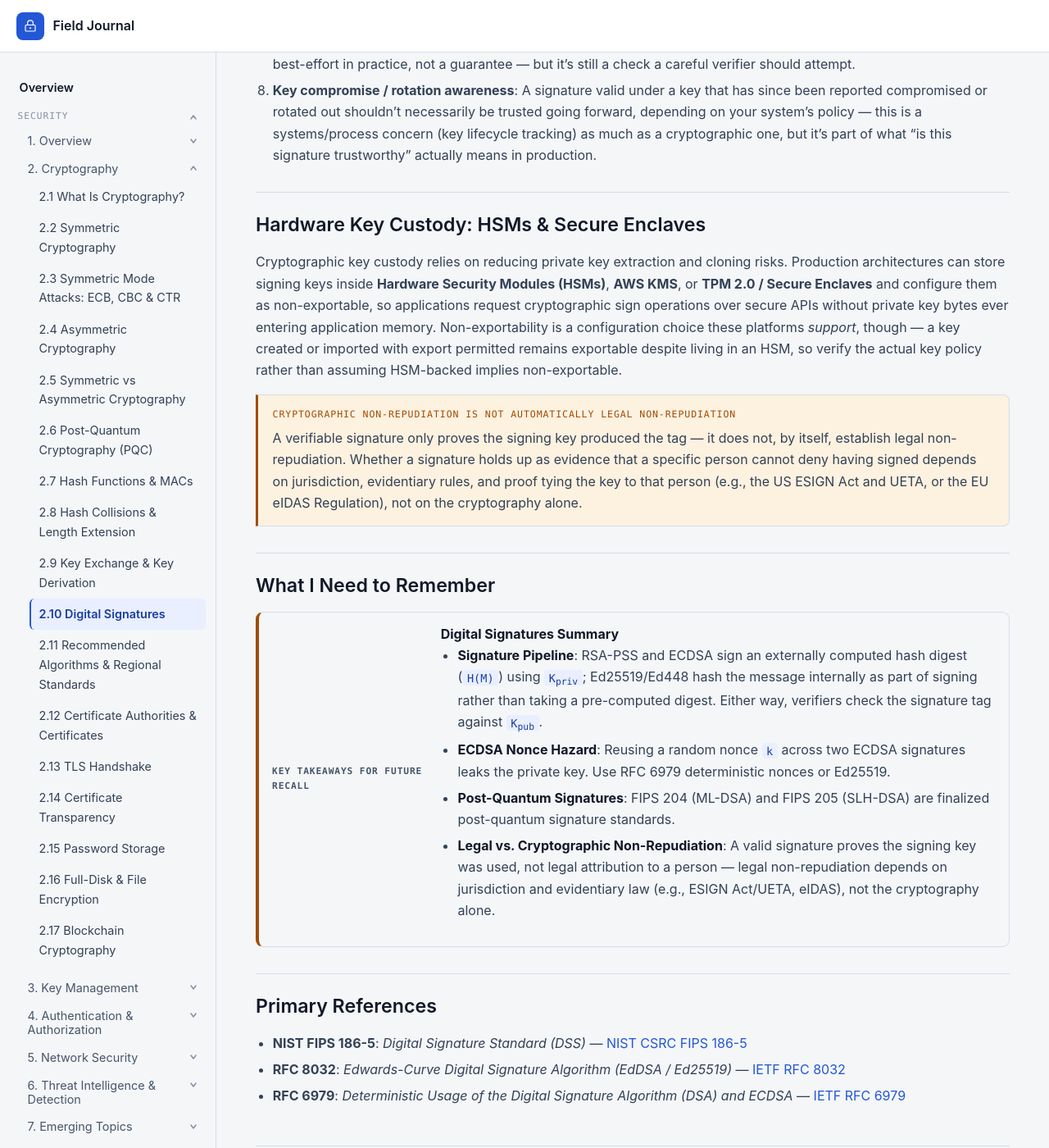
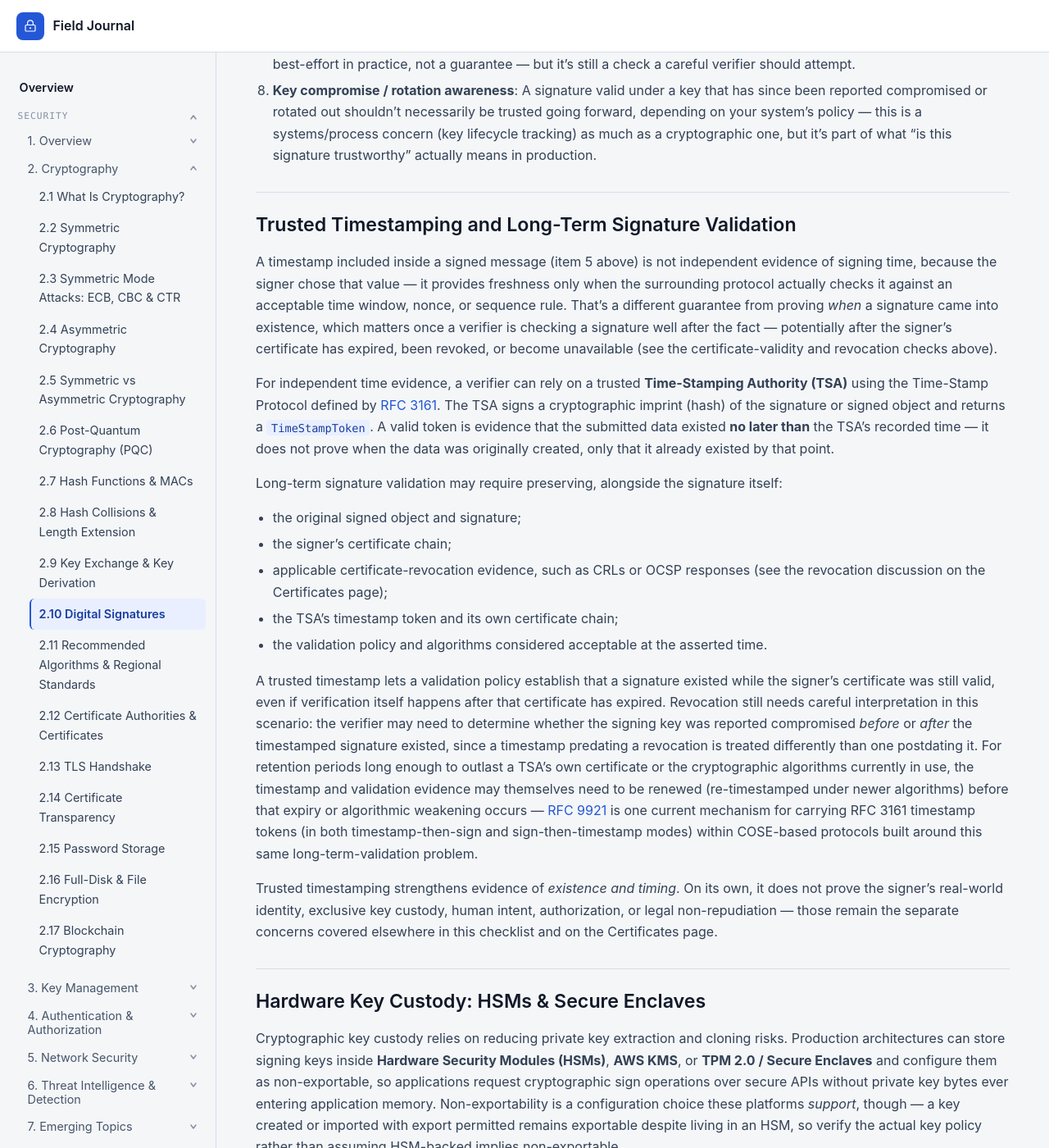
Before and after one commit to llody9977/journal, a Jekyll site: the page built from topics/digital-signatures.md, in a window 1280 px wide and 1400 px high, scrolled down 3692 px. Shown: the whole window at 82% size. Built offline with Jekyll 4.4.1, drawn with Linux system fonts in a browser that asks for light colours; some of the changed text lies outside the part shown.

Commit message:
Separate Ethereum finality/safety thresholds; add trusted-timestamping coverage
blockchain-cryptography.md: the lede conflated Casper FFG's two-thirds
participation threshold for checkpoint finalization with the distinct
one-third Byzantine-safety fault boundary (the adversarial-stake limit
below which conflicting finalization cannot occur). Rewrote to state
both thresholds separately and link to Ethereum's PoS and attack/defense
docs.

digital-signatures.md: added a Trusted Timestamping and Long-Term
Signature Validation section after the verifier checklist, covering
RFC 3161 TSA/TimeStampToken semantics, what must be preserved for
long-term validation, revocation-timing nuance, and TSA renewal needs
per RFC 9921. Added both RFCs to Primary References.

```diff
--- a/topics/digital-signatures.md
+++ b/topics/digital-signatures.md
@@ -62,6 +62,23 @@ These are two distinct constructions, not one shared formula, though both elimin
 7. **Revocation status (if applicable)**: A certificate can be within its validity window and still have been revoked (key compromise, mis-issuance). See the certificate revocation discussion on the Certificates page for why this check is best-effort in practice, not a guarantee — but it's still a check a careful verifier should attempt.
 8. **Key compromise / rotation awareness**: A signature valid under a key that has since been reported compromised or rotated out shouldn't necessarily be trusted going forward, depending on your system's policy — this is a systems/process concern (key lifecycle tracking) as much as a cryptographic one, but it's part of what "is this signature trustworthy" actually means in production.
 
+## Trusted Timestamping and Long-Term Signature Validation
+
+A timestamp included inside a signed message (item 5 above) is not independent evidence of signing time, because the signer chose that value — it provides freshness only when the surrounding protocol actually checks it against an acceptable time window, nonce, or sequence rule. That's a different guarantee from proving *when* a signature came into existence, which matters once a verifier is checking a signature well after the fact — potentially after the signer's certificate has expired, been revoked, or become unavailable (see the certificate-validity and revocation checks above).
+
+For independent time evidence, a verifier can rely on a trusted **Time-Stamping Authority (TSA)** using the Time-Stamp Protocol defined by [RFC 3161](https://www.rfc-editor.org/info/rfc3161/). The TSA signs a cryptographic imprint (hash) of the signature or signed object and returns a `TimeStampToken`. A valid token is evidence that the submitted data existed **no later than** the TSA's recorded time — it does not prove when the data was originally created, only that it already existed by that point.
+
+Long-term signature validation may require preserving, alongside the signature itself:
+- the original signed object and signature;
+- the signer's certificate chain;
+- applicable certificate-revocation evidence, such as CRLs or OCSP responses (see the revocation discussion on the Certificates page);
+- the TSA's timestamp token and its own certificate chain;
+- the validation policy and algorithms considered acceptable at the asserted time.
+
+A trusted timestamp lets a validation policy establish that a signature existed while the signer's certificate was still valid, even if verification itself happens after that certificate has expired. Revocation still needs careful interpretation in this scenario: the verifier may need to determine whether the signing key was reported compromised *before* or *after* the timestamped signature existed, since a timestamp predating a revocation is treated differently than one postdating it. For retention periods long enough to outlast a TSA's own certificate or the cryptographic algorithms currently in use, the timestamp and validation evidence may themselves need to be renewed (re-timestamped under newer algorithms) before that expiry or algorithmic weakening occurs — [RFC 9921](https://www.rfc-editor.org/rfc/rfc9921.html) is one current mechanism for carrying RFC 3161 timestamp tokens (in both timestamp-then-sign and sign-then-timestamp modes) within COSE-based protocols built around this same long-term-validation problem.
+
+Trusted timestamping strengthens evidence of *existence and timing*. On its own, it does not prove the signer's real-world identity, exclusive key custody, human intent, authorization, or legal non-repudiation — those remain the separate concerns covered elsewhere in this checklist and on the Certificates page.
+
 ## Hardware Key Custody: HSMs & Secure Enclaves
 
 Cryptographic key custody relies on reducing private key extraction and cloning risks. Production architectures can store signing keys inside **Hardware Security Modules (HSMs)**, **AWS KMS**, or **TPM 2.0 / Secure Enclaves** and configure them as non-exportable, so applications request cryptographic sign operations over secure APIs without private key bytes ever entering application memory. Non-exportability is a configuration choice these platforms *support*, though — a key created or imported with export permitted remains exportable despite living in an HSM, so verify the actual key policy rather than assuming HSM-backed implies non-exportable.
@@ -91,3 +108,5 @@ Cryptographic key custody relies on reducing private key extraction and cloning
 - **NIST FIPS 186-5**: *Digital Signature Standard (DSS)* — [NIST CSRC FIPS 186-5](https://csrc.nist.gov/pubs/fips/186-5/final)
 - **RFC 8032**: *Edwards-Curve Digital Signature Algorithm (EdDSA / Ed25519)* — [IETF RFC 8032](https://www.rfc-editor.org/rfc/rfc8032)
 - **RFC 6979**: *Deterministic Usage of the Digital Signature Algorithm (DSA) and ECDSA* — [IETF RFC 6979](https://www.rfc-editor.org/rfc/rfc6979)
+- **RFC 3161**: *Internet X.509 Public Key Infrastructure Time-Stamp Protocol (TSP)* — [RFC Editor: RFC 3161](https://www.rfc-editor.org/info/rfc3161/)
+- **RFC 9921**: *Time-Stamp Protocol (TSP) Timestamp Tokens for COSE* — [IETF RFC 9921](https://www.rfc-editor.org/rfc/rfc9921.html)
```
Also changed, not shown: other parts of topics/digital-signatures.md (+1 -1 lines), topics/blockchain-cryptography.md (+1 -1 lines).
